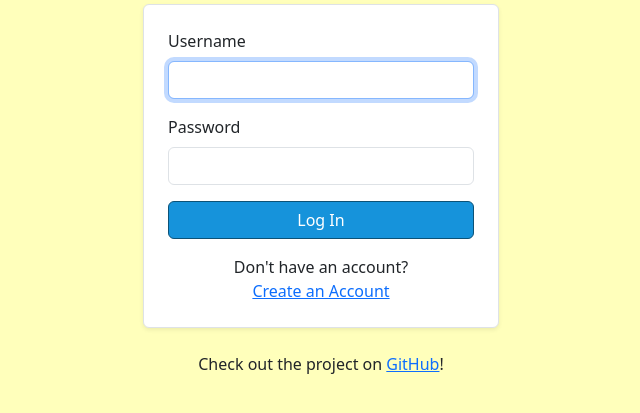
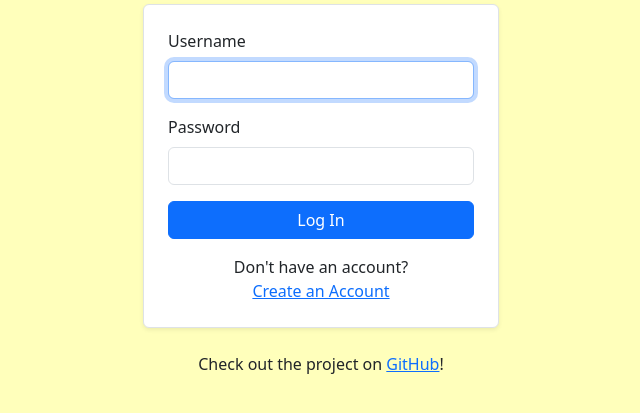
Before and after one commit to dledw001/BabyBites, a Django app: page / in a window 1280 px wide. Shown: the part 176-589 px from the top of the page, without its empty margins (319-959 px from the left). Run offline with Django 5.2, Linux system fonts and the light colour scheme; some web fonts are replaced.

Commit message:
undo button color change

```diff
--- a/core/static/core/css/custom.css
+++ b/core/static/core/css/custom.css
@@ -13,8 +13,3 @@
     font-family: "Yrsa", sans-serif;
     text-align: center;
 }
-
-.btn-primary {
-    background-color: #1693DB;
-    border-color: #0c5277;
-}
```
